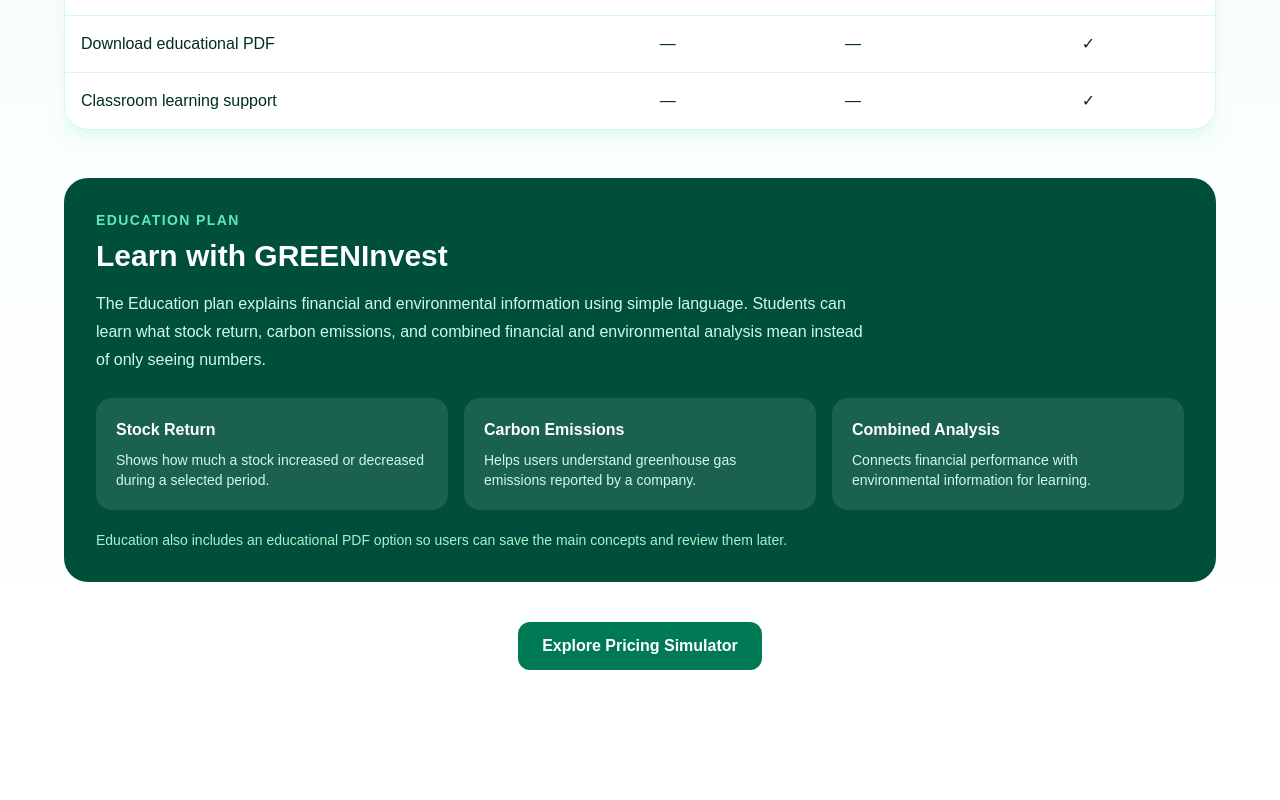
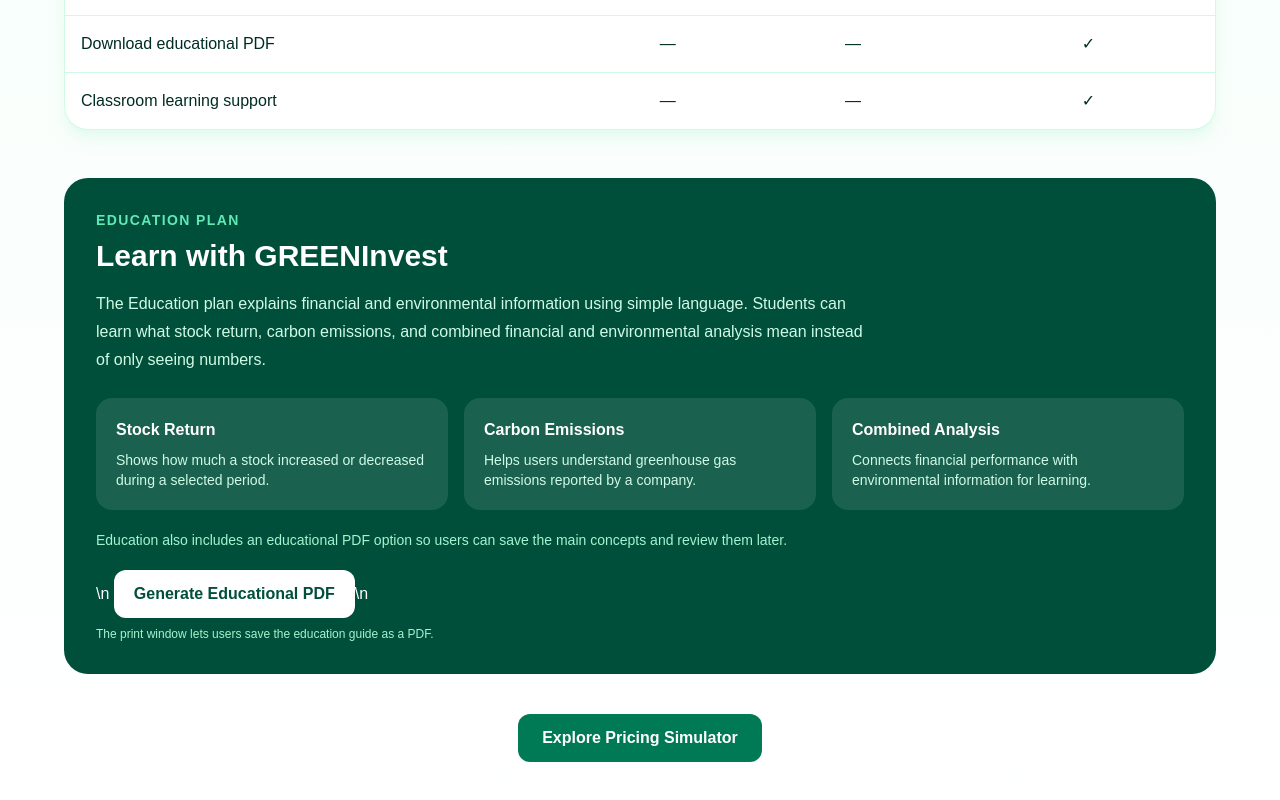
Before and after one commit to sofiacoria-afk/GreenInvest, a Next.js app: page /product in a window 1280 px wide. Shown: the part 1406-2206 px from the top of the page. Before the commit the page ends 2124 px from the top, so only its background shows below. Built offline with nearby package versions, Linux system fonts and the light colour scheme.

Commit message:
Add downloadable Education PDF guide

```diff
--- a/src/app/product/page.tsx
+++ b/src/app/product/page.tsx
@@ -1,3 +1,5 @@
+"use client";
+
 import Link from "next/link";
 
 const segments = [
@@ -23,6 +25,16 @@
   ["Download educational PDF", false, false, true],
   ["Classroom learning support", false, false, true],
 ] as const;
+
+function downloadEducationPdf() {
+  const html = `<!doctype html><html><head><meta charset="utf-8"><title>GREENInvest Education Guide</title><style>body{font-family:Arial,sans-serif;max-width:760px;margin:40px auto;color:#173d2b;line-height:1.6}h1,h2{color:#047857}.note{background:#ecfdf5;padding:16px;border-radius:12px}</style></head><body><h1>GREENInvest Education Guide</h1><p class="note">Simple concepts for educational use. GREENInvest is not financial advice.</p><h2>Stock Return</h2><p>Stock return shows how much the value of a stock increased or decreased during a selected period.</p><h2>Carbon Emissions</h2><p>Carbon emissions help users understand greenhouse gas emissions reported by a company. GREENInvest uses environmental information as one part of a broader sustainability analysis.</p><h2>Financial + Environmental Analysis</h2><p>Looking at financial performance and environmental information together can help students compare companies from more than one perspective.</p><h2>Remember</h2><p>One indicator does not explain the complete performance or impact of a company. Use the information as a starting point for research and learning.</p></body></html>`;
+  const win = window.open("", "_blank");
+  if (!win) return;
+  win.document.write(html);
+  win.document.close();
+  win.focus();
+  setTimeout(() => win.print(), 250);
+}
 
 export default function ProductPage() {
   return (
@@ -85,7 +97,7 @@
             <div className="rounded-2xl bg-white/10 p-5"><h3 className="font-bold">Carbon Emissions</h3><p className="mt-2 text-sm text-emerald-100">Helps users understand greenhouse gas emissions reported by a company.</p></div>
             <div className="rounded-2xl bg-white/10 p-5"><h3 className="font-bold">Combined Analysis</h3><p className="mt-2 text-sm text-emerald-100">Connects financial performance with environmental information for learning.</p></div>
           </div>
-          <p className="mt-5 text-sm text-emerald-200">Education also includes an educational PDF option so users can save the main concepts and review them later.</p>
+          <p className="mt-5 text-sm text-emerald-200">Education also includes an educational PDF option so users can save the main concepts and review them later.</p>\n          <button onClick={downloadEducationPdf} className="mt-5 rounded-xl bg-white px-5 py-3 font-semibold text-emerald-900 hover:bg-emerald-50">Generate Educational PDF</button>\n          <p className="mt-2 text-xs text-emerald-200">The print window lets users save the education guide as a PDF.</p>
         </section>
 
         <div className="mt-10 text-center">
```
